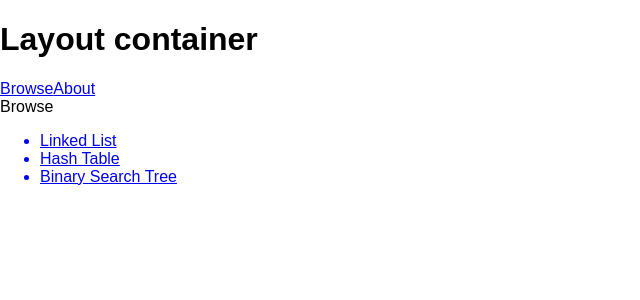
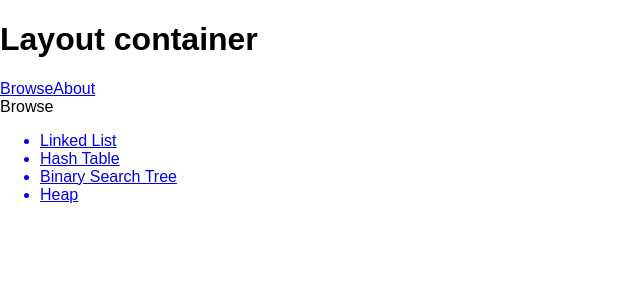
Before and after one commit to sim8/js-algorithms, a React (Create React App) app: page /browse in a window 1280 px wide. Shown: the top 300 px of the page, without its empty margins (0-640 px from the left). Built offline with nearby package versions, Linux system fonts and the light colour scheme.

Commit message:
Created library module and imported to detail page, added library helpers

```diff
--- a/src/App.js
+++ b/src/App.js
@@ -5,7 +5,8 @@ import Layout from './containers/Layout';
 import Browse from './containers/Browse';
 import Detail from './containers/Detail';
 import About from './containers/About';
-import { library } from './config/library';
+import { libraryConfig } from './config/library';
+import * as lh from './util/library-helpers'
 
 import './App.css';
 
@@ -19,10 +20,10 @@ class App extends Component {
             <Link to={'/'}>About</Link>
           </nav>
           <Route path="/detail/:itemKey" render={({ match }) => (
-            <Detail item={library.find(i => i.key === match.params.itemKey)} />
+            <Detail item={libraryConfig.find(i => lh.getURLName(i.name) === match.params.itemKey)} />
           )} />
           <Route path="/browse" render={() => (
-            <Browse library={library} />
+            <Browse library={libraryConfig} />
           )} />
           <Route exact={true} path="/" component={About} />
         </Layout>
--- a/src/config/library.js
+++ b/src/config/library.js
@@ -1,17 +1,18 @@
-export const library = [
+export const libraryConfig = [
   {
     name: 'Linked List',
-    key: 'linked-list',
     type: 'Data structure'
   },
   {
     name: 'Hash Table',
-    key: 'hash-table',
     type: 'Data structure'
   },
   {
     name: 'Binary Search Tree',
-    key: 'binary-search-tree',
+    type: 'Data structure'
+  },
+  {
+    name: 'Heap',
     type: 'Data structure'
   }
 ];
--- a/src/containers/Browse.js
+++ b/src/containers/Browse.js
@@ -1,5 +1,6 @@
 import React from 'react';
 import { Link } from 'react-router-dom';
+import * as lh from './../util/library-helpers'
 
 export default class Browse extends React.Component {
   constructor(props) {
@@ -12,7 +13,7 @@ export default class Browse extends React.Component {
       <div>Browse
         <ul>
           {this.props.library.map(item =>
-            <Link to={`/detail/${item.key}`} key={item.key}>
+            <Link to={`/detail/${lh.getURLName(item.name)}`} key={lh.getURLName(item.name)}>
               <li >
                 {item.name}
               </li>
--- a/src/containers/Detail.js
+++ b/src/containers/Detail.js
@@ -1,12 +1,25 @@
 import React from 'react';
+import * as library from './../library/library';
+import * as lh from './../util/library-helpers'
 
 export default class Detail extends React.Component {
   constructor(props) {
     super();
   }
 
-  setState() {
+  componentDidMount() {
+    this.initialiseAlgorithm();
+  }
 
+  initialiseAlgorithm() {
+    window[lh.getInstanceName(this.props.item.name)] = new library[lh.getClassName(this.props.item.name)]();
+    console.clear();
+    console.log(`
+      +=${'='.repeat(this.props.item.name.length)}=+
+      | ${this.props.item.name.toUpperCase()} |
+      +=${'='.repeat(this.props.item.name.length)}=+
+    `);
+    console.log('A ' + this.props.item.name + ' has been initialised under %c' + lh.getInstanceName(this.props.item.name), "color: blue; font-style: italic;");
   }
 
   render() {
--- a/src/library/data-structures/hash-table.js
+++ b/src/library/data-structures/hash-table.js
@@ -1,4 +1,4 @@
-export class Node {
+class Node {
   constructor(key, value) {
     this.key = key;
     this.value = value;
--- a/src/library/data-structures/linked-list.js
+++ b/src/library/data-structures/linked-list.js
@@ -1,4 +1,4 @@
-export class Node {
+class Node {
   constructor(value) {
     this.value = value;
     this.next = null;
--- /dev/null
+++ b/src/library/library.js
@@ -0,0 +1,5 @@
+export * from './data-structures/hash-table';
+export * from './data-structures/binary-search-tree';
+export * from './data-structures/heap';
+export * from './data-structures/linked-list';
+export * from './algorithms/sorting/merge-sort';
--- /dev/null
+++ b/src/util/library-helpers.js
@@ -0,0 +1,14 @@
+export function getClassName(name) {
+  return name.replace(/ /g, '');
+}
+
+export function getInstanceName(name) {
+  let className = getClassName(name);
+  return className.charAt(0).toLowerCase() + className.slice(1);
+}
+
+
+// return string.charAt(0).toUpperCase() + string.slice(1);
+export function getURLName(name) {
+  return name.toLowerCase().replace(/ /g, '-');
+}
```
Also changed, not shown: 1 other file (tests, documents, lock files or other folders).
